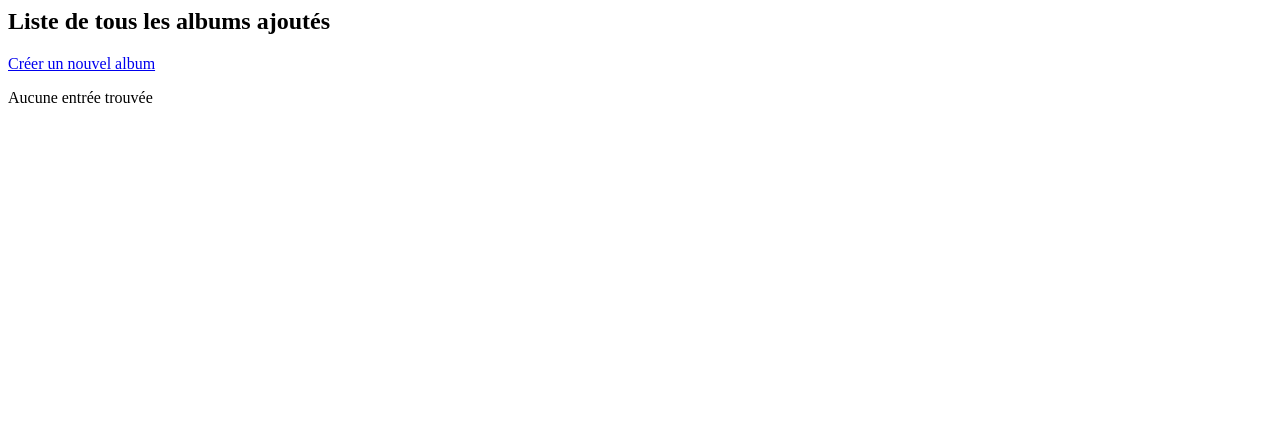
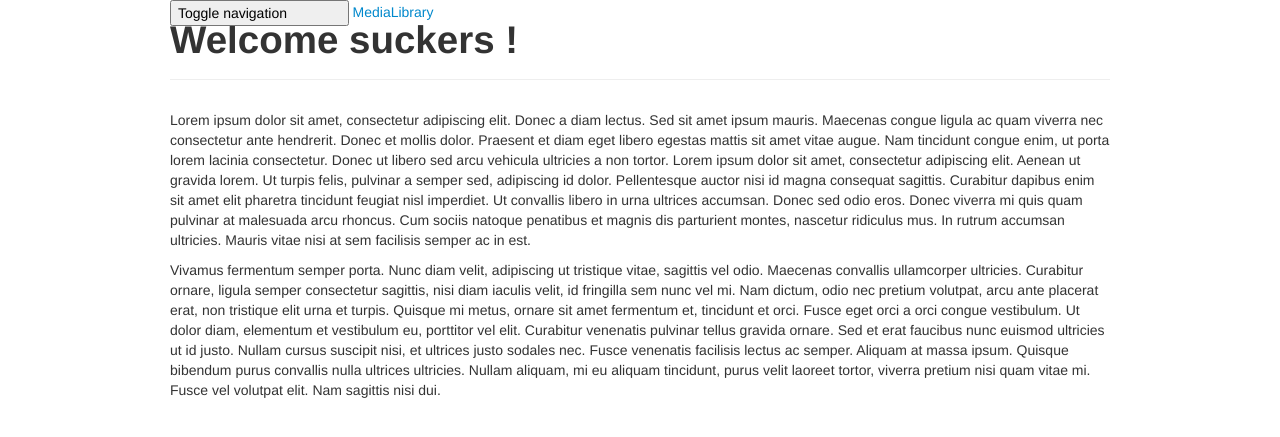
Before and after one commit to Mathsoum/MediaLibrary, a Django app: page / in a window 1280 px wide. Shown: the top 437 px of the page. Run offline with Django 3.2, Linux system fonts and the light colour scheme; data that the repository does not hold is empty; some libraries are stand-ins or nearby versions.

Commit message:
Index page. still work to do.

```diff
--- a/MediaLibrary/urls.py
+++ b/MediaLibrary/urls.py
@@ -4,7 +4,7 @@ from django.conf import settings
 from django.conf.urls.static import static
 
 urlpatterns = patterns('',
-    url(r'^$', 'gallery.views.album_list'),
+    url(r'^$', 'gallery.views.index'),
     url(r'^admin/', include(admin.site.urls)),
     url(r'^gallery/', include('gallery.urls')),
 )
--- a/gallery/urls.py
+++ b/gallery/urls.py
@@ -1,7 +1,7 @@
 from django.conf.urls import patterns, url
 
 urlpatterns = patterns('gallery.views',
-    url(r'^$', 'album_list'),
+    url(r'^$', 'index'),
 
     url(r'^image/$', 'image_list', name="List images"),
     url(r'^image/add/$', 'image_add', name='Add image'),
--- a/templates/gallery/index.html
+++ b/templates/gallery/index.html
@@ -1,6 +1,9 @@
 {% extends "global/main.html" %}
 {% block body %}
 
+<div class="page-header"><h1>Welcome suckers !</h1></div>
 
+<p>Lorem ipsum dolor sit amet, consectetur adipiscing elit. Donec a diam lectus. Sed sit amet ipsum mauris. Maecenas congue ligula ac quam viverra nec consectetur ante hendrerit. Donec et mollis dolor. Praesent et diam eget libero egestas mattis sit amet vitae augue. Nam tincidunt congue enim, ut porta lorem lacinia consectetur. Donec ut libero sed arcu vehicula ultricies a non tortor. Lorem ipsum dolor sit amet, consectetur adipiscing elit. Aenean ut gravida lorem. Ut turpis felis, pulvinar a semper sed, adipiscing id dolor. Pellentesque auctor nisi id magna consequat sagittis. Curabitur dapibus enim sit amet elit pharetra tincidunt feugiat nisl imperdiet. Ut convallis libero in urna ultrices accumsan. Donec sed odio eros. Donec viverra mi quis quam pulvinar at malesuada arcu rhoncus. Cum sociis natoque penatibus et magnis dis parturient montes, nascetur ridiculus mus. In rutrum accumsan ultricies. Mauris vitae nisi at sem facilisis semper ac in est.</p>
+<p>Vivamus fermentum semper porta. Nunc diam velit, adipiscing ut tristique vitae, sagittis vel odio. Maecenas convallis ullamcorper ultricies. Curabitur ornare, ligula semper consectetur sagittis, nisi diam iaculis velit, id fringilla sem nunc vel mi. Nam dictum, odio nec pretium volutpat, arcu ante placerat erat, non tristique elit urna et turpis. Quisque mi metus, ornare sit amet fermentum et, tincidunt et orci. Fusce eget orci a orci congue vestibulum. Ut dolor diam, elementum et vestibulum eu, porttitor vel elit. Curabitur venenatis pulvinar tellus gravida ornare. Sed et erat faucibus nunc euismod ultricies ut id justo. Nullam cursus suscipit nisi, et ultrices justo sodales nec. Fusce venenatis facilisis lectus ac semper. Aliquam at massa ipsum. Quisque bibendum purus convallis nulla ultrices ultricies. Nullam aliquam, mi eu aliquam tincidunt, purus velit laoreet tortor, viverra pretium nisi quam vitae mi. Fusce vel volutpat elit. Nam sagittis nisi dui.</p>
 
 {% endblock %}
--- a/templates/global/main.html
+++ b/templates/global/main.html
@@ -10,7 +10,7 @@
         .galleria{ width: 700px; height: 400px; background: #000 }
     </style>
 </head>
-<body>
+<body role="document">
 
 <nav class="navbar navbar-inverse navbar-fixed-top" role="navigation">
     <div class="container">
```
